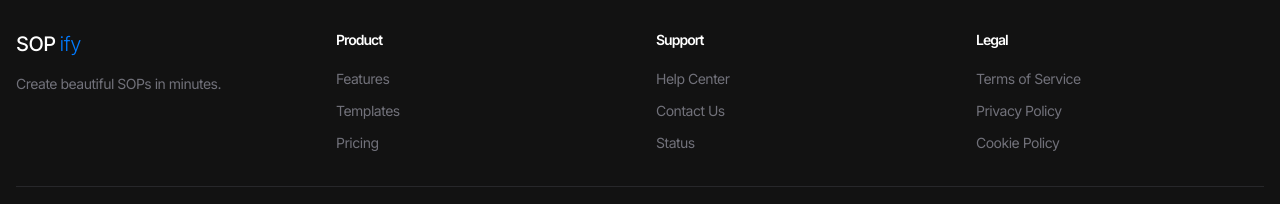
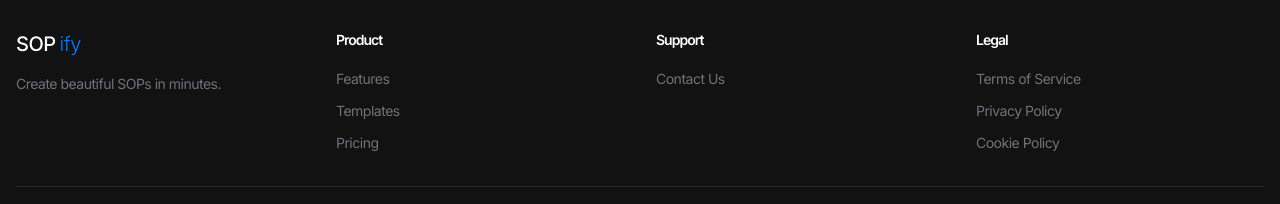
Before and after one commit to tribbitts/lovable-sop-scribe, a React (Vite) app: page / in a window 1280 px wide. Shown: the part 2909-3113 px from the top of the page. Built offline with nearby package versions, Linux system fonts and the light colour scheme; no server answers; the database is empty.

Commit message:
Remove Help Center and Status links
Replaced "Help Center" and "Status" links in the homepage footer with "Contact Us" and the support email address.

```diff
--- a/src/components/home/Footer.tsx
+++ b/src/components/home/Footer.tsx
@@ -36,9 +36,7 @@ const Footer = () => {
   ];
 
   const supportLinks = [
-    { text: "Help Center", href: "#" },
-    { text: "Contact Us", href: "#" },
-    { text: "Status", href: "#" }
+    { text: "Contact Us", href: "mailto:support@sopifyapp.com" }
   ];
 
   const legalLinks = [
```
